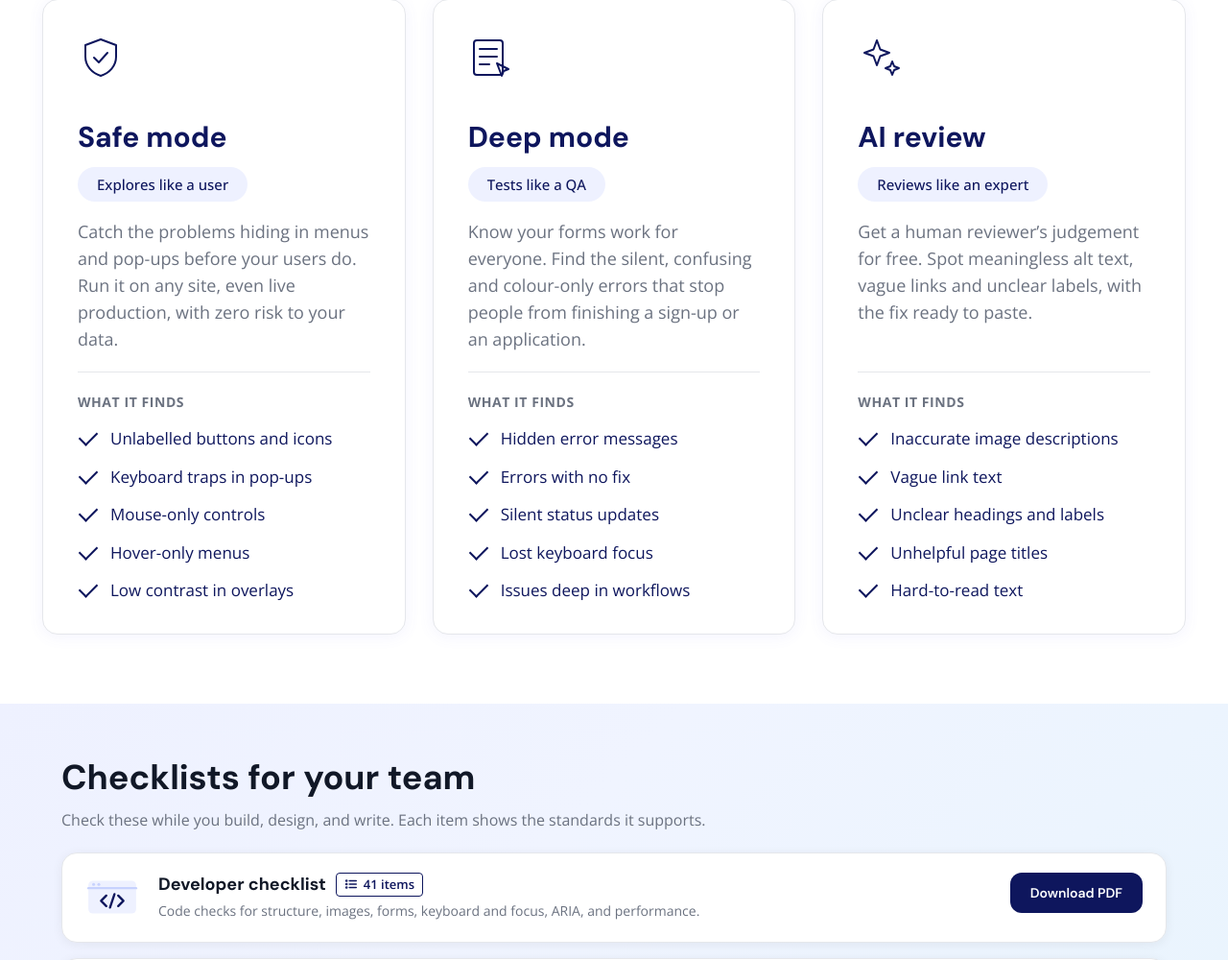
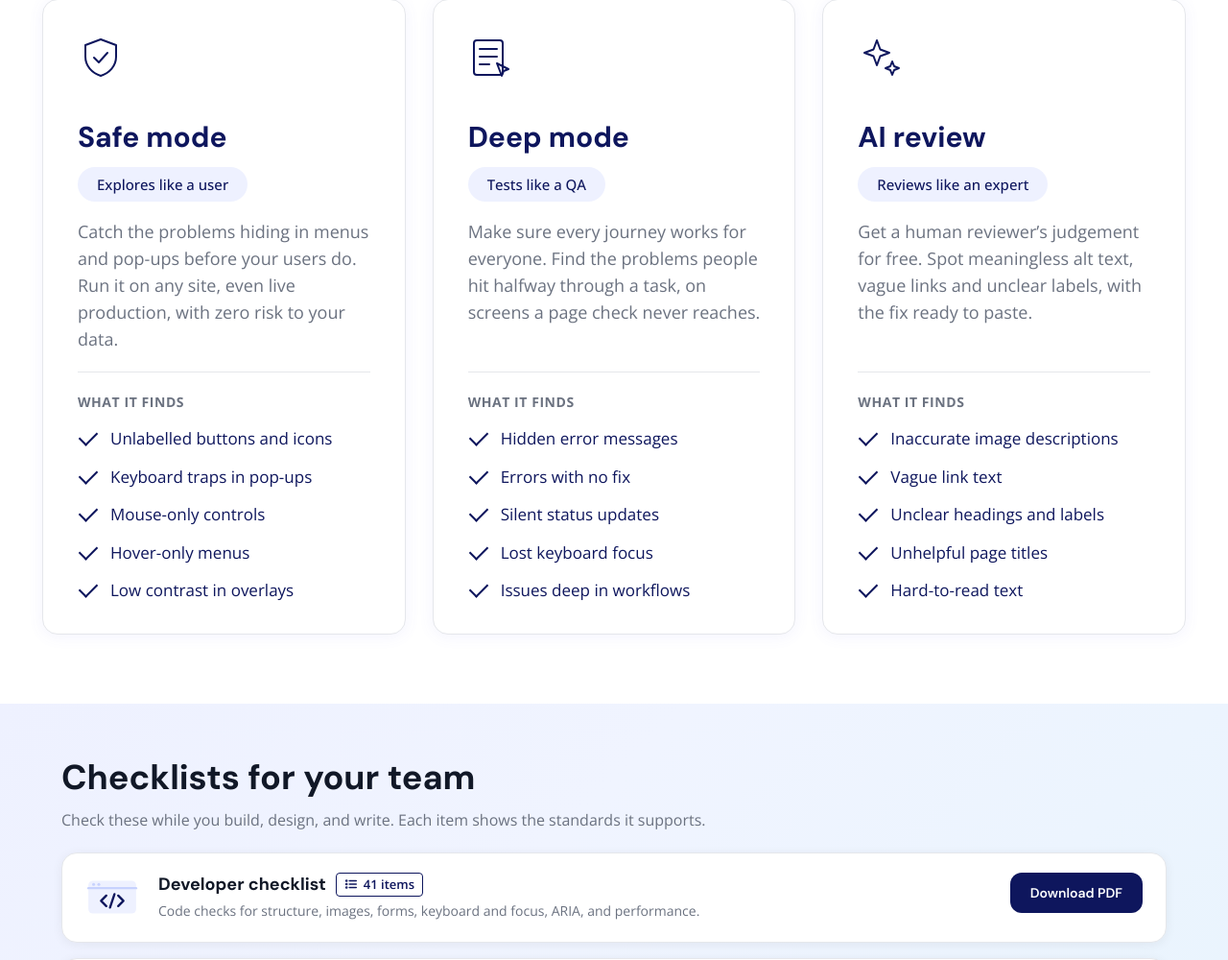
Before and after one commit to niharikasuri-bit/accessibility-site, a plain HTML site: page index.html in a window 1280 px wide. Shown: the part 2133-3133 px from the top of the page at 96% size. Drawn offline with nearby package versions, Linux system fonts and the light colour scheme.

Commit message:
Deep mode: describe journeys, not just forms
Co-Authored-By: Claude Opus 5.5 <noreply@anthropic.com>

```diff
--- a/index.html
+++ b/index.html
@@ -227,7 +227,7 @@
             <svg class="mode-icon" aria-hidden="true" viewBox="0 0 48 48" width="48" height="48" fill="none" stroke="currentColor" stroke-width="2" stroke-linecap="round" stroke-linejoin="round"><rect x="6" y="6" width="30" height="36" rx="3"/><path d="M12 15h18M12 23h18M12 31h10"/><path d="M30 30l12 6-5 2-2 5z"/></svg>
             <h3>Deep mode</h3>
             <span class="mode-tag">Tests like a QA</span>
-            <p>Know your forms work for everyone. Find the silent, confusing and colour-only errors that stop people from finishing a sign-up or an application.</p>
+            <p>Make sure every journey works for everyone. Find the problems people hit halfway through a task, on screens a page check never reaches.</p>
             <p class="mode-finds">What it finds</p>
             <ul class="mode-points">
               <li>Hidden error messages</li>
```
